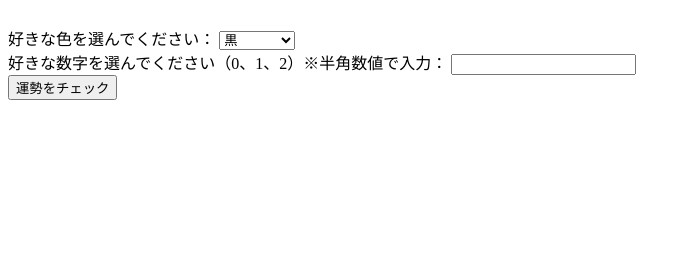
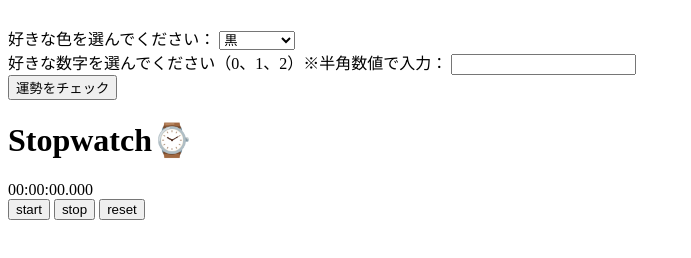
Before and after one commit to nekoninngen/zyugyou, a plain HTML site: page index.html in a window 1280 px wide. Shown: the whole page, without its empty margins (0-691 px from the left). Drawn offline with Linux system fonts and the light colour scheme.

Commit message:
Update index.html

```diff
--- a/index.html
+++ b/index.html
@@ -30,7 +30,46 @@
 
     </div>
 
+
+
+<body>
+  <h1>Stopwatch⌚️</h1>
+  <div id="container">
+    <div id="time">00:00:00.000</div>
+    <div id="buttons">
+      <input id="start" type="button" value="start">
+      <input id="stop" type="button" value="stop">
+      <input id="reset" type="button" value="reset">
+    </div>
+  </div>
+
+
+
+
+
+
+
+
+
+
+
+
+
+
     <script src="app.js"></script>
+
+
+
+
+
+
+
+
+
+
+
+
+
 
 </body>
 </html>
```
